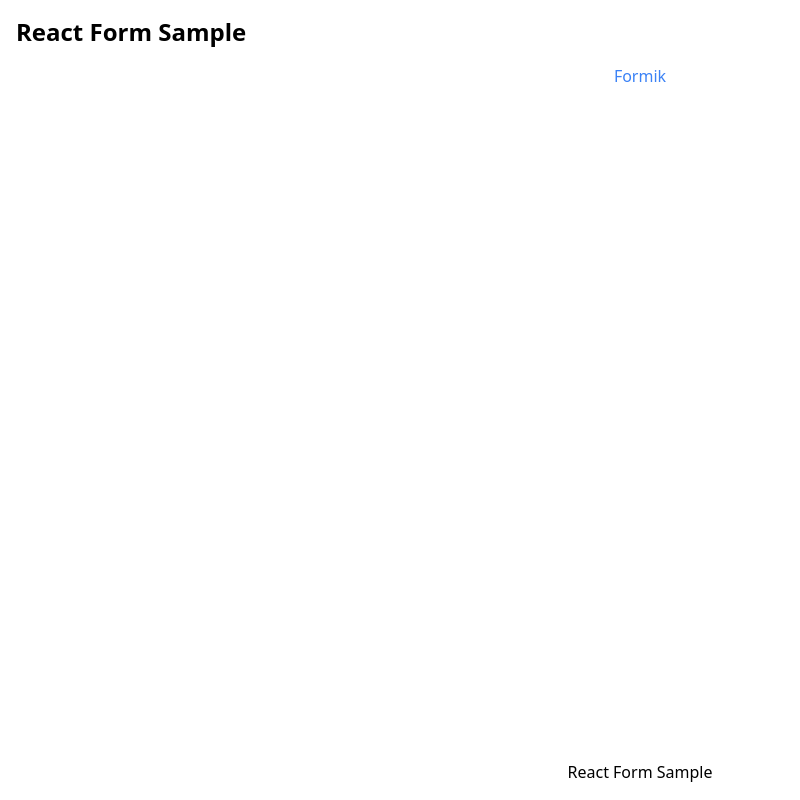
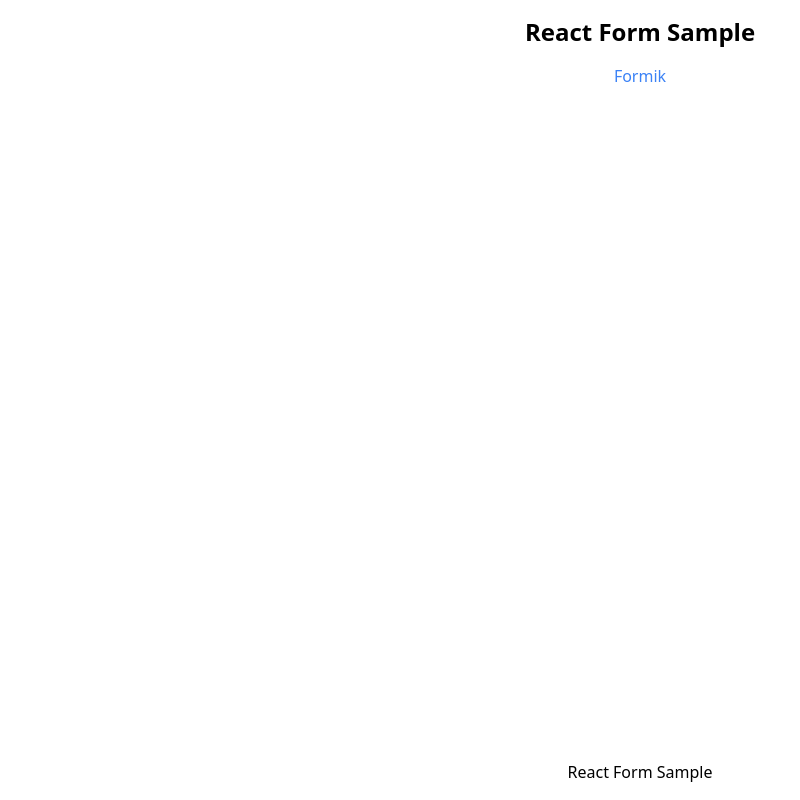
Before and after one commit to taro-28/react-test-sample, a Next.js app: page / in a window 1280 px wide. Shown: the whole page, without its empty margins (0-800 px from the left). Built offline with nearby package versions, Linux system fonts and the light colour scheme.

Commit message:
header text to center

```diff
--- a/src/app/layout.tsx
+++ b/src/app/layout.tsx
@@ -11,7 +11,7 @@ export default function RootLayout({ children }: { children: React.ReactNode })
   return (
     <html lang='en'>
       <body className='flex min-h-screen flex-col'>
-        <header className='p-4'>
+        <header className='p-4 text-center'>
           <Link className='text-2xl font-bold' href='/'>
             React Form Sample
           </Link>
```
